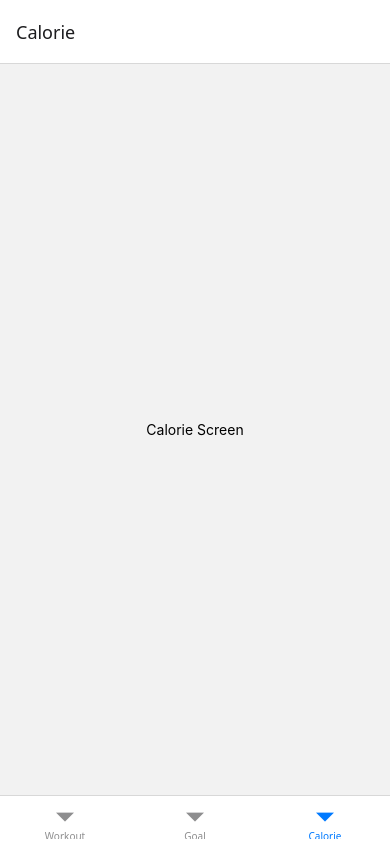
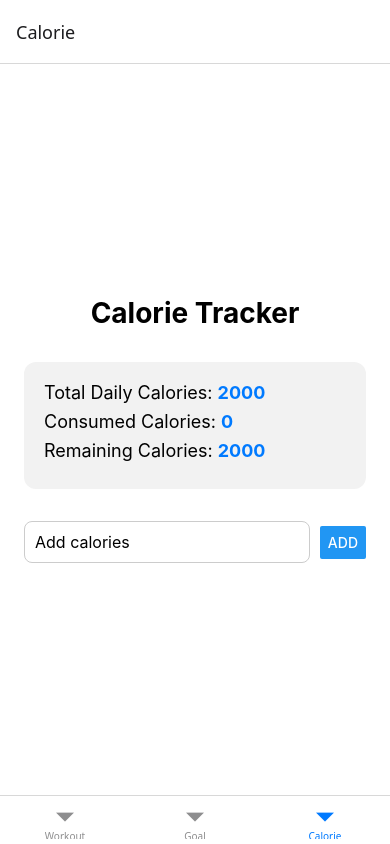
Before and after one commit to Azzi132/FitApp, a React Native app: screen /Calorie in a window 390 px wide. Built offline with nearby package versions, Linux system fonts and the light colour scheme.

Commit message:
Added basic calorie screen

```diff
--- a/frontend/screens/CalorieScreen.js
+++ b/frontend/screens/CalorieScreen.js
@@ -1,10 +1,70 @@
-import React from 'react';
-import { View, Text, StyleSheet } from 'react-native';
+import React, { useState, useEffect } from 'react';
+import { View, Text, StyleSheet, TextInput, Button } from 'react-native';
+import AsyncStorage from '@react-native-async-storage/async-storage';
 
 export default function CalorieScreen() {
+  const [totalCalories, setTotalCalories] = useState(2000);
+  const [consumedCalories, setConsumedCalories] = useState(0);
+  const [inputCalories, setInputCalories] = useState('');
+
+  const CALORIES_KEY = 'consumedCalories';
+
+  useEffect(() => {
+    const loadCalories = async () => {
+      try {
+        const storedCalories = await AsyncStorage.getItem(CALORIES_KEY);
+        if (storedCalories !== null) {
+          setConsumedCalories(parseInt(storedCalories, 10));
+        }
+      } catch (error) {
+        console.error('Failed to load calories from storage:', error);
+      }
+    };
+
+    loadCalories();
+  }, []);
+
+  useEffect(() => {
+    AsyncStorage.setItem(CALORIES_KEY, consumedCalories.toString());
+  }, [consumedCalories]);
+
+  const remainingCalories = totalCalories - consumedCalories;
+
+  const handleAddCalories = () => {
+    const value = parseInt(inputCalories, 10);
+    if (!isNaN(value) && value > 0) {
+      setConsumedCalories(consumedCalories + value);
+      setInputCalories('');
+    }
+  };
+
   return (
     <View style={styles.container}>
-      <Text>Calorie Screen</Text>
+      <Text style={styles.header}>Calorie Tracker</Text>
+      <View style={styles.trackerBox}>
+        <Text style={styles.label}>
+          Total Daily Calories:{' '}
+          <Text style={styles.value}>{totalCalories}</Text>
+        </Text>
+        <Text style={styles.label}>
+          Consumed Calories:{' '}
+          <Text style={styles.value}>{consumedCalories}</Text>
+        </Text>
+        <Text style={styles.label}>
+          Remaining Calories:{' '}
+          <Text style={styles.value}>{remainingCalories}</Text>
+        </Text>
+      </View>
+      <View style={styles.inputRow}>
+        <TextInput
+          style={styles.input}
+          placeholder="Add calories"
+          keyboardType="numeric"
+          value={inputCalories}
+          onChangeText={setInputCalories}
+        />
+        <Button title="Add" onPress={handleAddCalories} />
+      </View>
     </View>
   );
 }
@@ -14,5 +74,43 @@ const styles = StyleSheet.create({
     flex: 1,
     justifyContent: 'center',
     alignItems: 'center',
+    padding: 24,
+    backgroundColor: '#fff',
+  },
+  header: {
+    fontSize: 28,
+    fontWeight: 'bold',
+    marginBottom: 32,
+  },
+  trackerBox: {
+    width: '100%',
+    marginBottom: 32,
+    padding: 20,
+    borderRadius: 12,
+    backgroundColor: '#f2f2f2',
+    alignItems: 'flex-start',
+  },
+  label: {
+    fontSize: 18,
+    marginBottom: 8,
+  },
+  value: {
+    fontWeight: 'bold',
+    color: '#007AFF',
+  },
+  inputRow: {
+    flexDirection: 'row',
+    alignItems: 'center',
+    width: '100%',
+  },
+  input: {
+    flex: 1,
+    borderWidth: 1,
+    borderColor: '#ccc',
+    borderRadius: 8,
+    padding: 10,
+    marginRight: 10,
+    fontSize: 16,
+    backgroundColor: '#fff',
   },
 });
--- a/package.json
+++ b/package.json
@@ -9,6 +9,7 @@
     "web": "expo start --web"
   },
   "dependencies": {
+    "@react-native-async-storage/async-storage": "^2.1.2",
     "@react-navigation/bottom-tabs": "^7.3.10",
     "@react-navigation/native": "^7.1.6",
     "expo": "^52.0.46",
```
Also changed, not shown: 1 other file (tests, documents, lock files or other folders).
